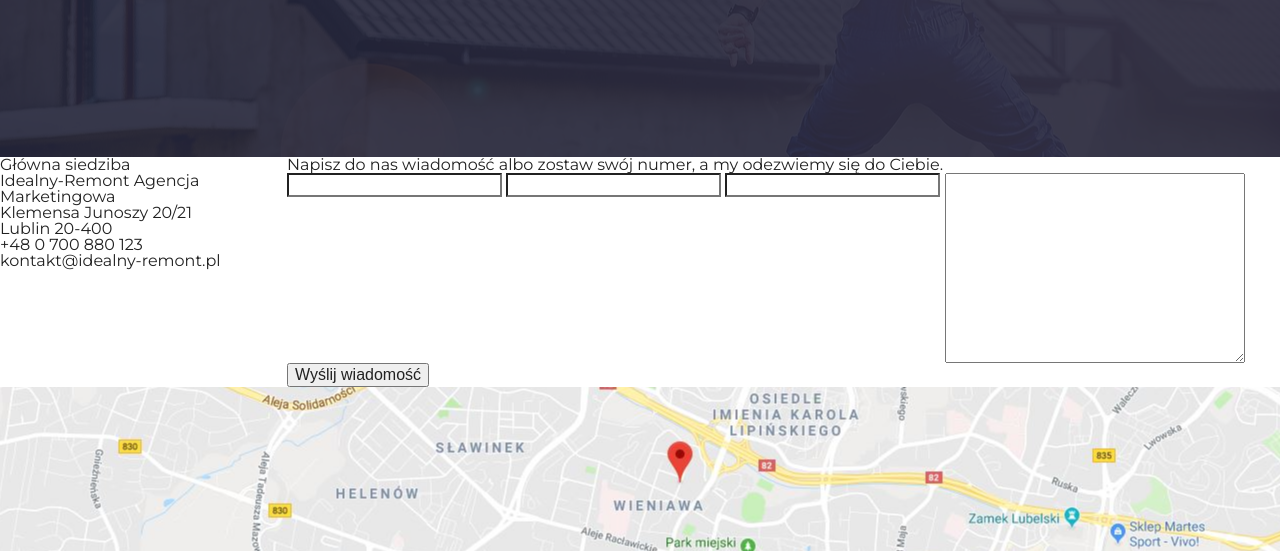
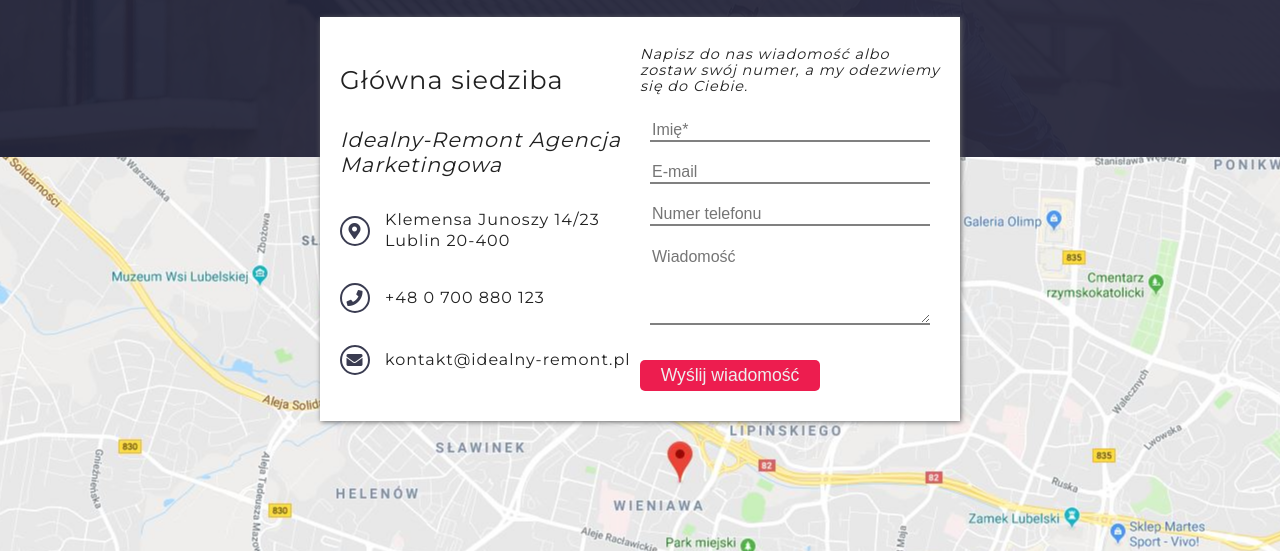
Before and after one commit to jatanski/construction-business-landingpage, a website built with webpack: page index.html in a window 1280 px wide. Shown: the part 163-714 px from the top of the page. Built offline with nearby package versions, Linux system fonts and the light colour scheme.

Commit message:
contact ready in 95%, add footer icon

```diff
--- a/index.html
+++ b/index.html
@@ -261,17 +261,32 @@
             <h3 class="contact__containter__companyDate-header">
               Idealny-Remont Agencja Marketingowa
             </h3>
-            <p class="contact__containter__companyDate-adress">
-              Klemensa Junoszy 20/21
+            <div class="contact__containter__companyDate-adress">
+              <div class="iconContainer">
+                <i class="fas fa-map-marker-alt"></i>
+              </div>
+              <p>
+                Klemensa Junoszy 14/23
                 <br />
                 Lublin 20-400
               </p>
-            <p class="contact__containter__companyDate-telephone">
+            </div>
+            <div class="contact__containter__companyDate-telephone">
+              <div class="iconContainer">
+                <i class="fas fa-phone"></i>
+              </div>
+              <p>
                 +48 0 700 880 123
               </p>
-            <p class="contact__containter__companyDate-mail">
+            </div>
+            <div class="contact__containter__companyDate-mail">
+              <div class="iconContainer">
+                <i class="fas fa-envelope"></i>
+              </div>
+              <p>
                 kontakt@idealny-remont.pl
               </p>
+            </div>
           </div>
           <div class="contact__containter__formContainer">
             <h3 class="contact__containter__formContainer-title">
@@ -279,23 +294,54 @@
               do Ciebie.
             </h3>
             <form class="contact__form" action="">
-              <input type="text" class="contact__form-name" />
-              <input type="text" class="contact__form-mail" />
-              <input type="text" class="contact__form-telephone" />
+              <input
+                type="text"
+                id="name"
+                class="contact__form-input name"
+                placeholder="Imię*"
+              />
+              <input
+                type="text"
+                id="mail"
+                class="contact__form-input mail"
+                placeholder="E-mail"
+              />
+              <input
+                type="number"
+                id="telephone"
+                class="contact__form-input telephone"
+                placeholder="Numer telefonu"
+              />
               <textarea
                 name=""
                 id=""
-                cols="30"
-                rows="10"
-                class="contact__form-message"
+                cols="20"
+                rows="4"
+                class="contact__form-input message"
+                placeholder="Wiadomość"
               ></textarea>
-              <button class="contact__form-button">Wyślij wiadomość</button>
+
+              <button class="contact__form-button">
+                Wyślij wiadomość
+              </button>
             </form>
           </div>
         </div>
         <div class="contact-map"></div>
       </section>
-      <footer class="footer"></footer>
+      <footer class="footer">
+        <div class="footer__socials">
+          <div class="footer__socials-fb">
+            <i class="fab fa-facebook-f"></i>
+          </div>
+          <div class="footer__socials-insta">
+            <i class="fab fa-instagram"></i>
+          </div>
+          <div class="footer__socials-linkedin">
+            <i class="fab fa-linkedin-in"></i>
+          </div>
+        </div>
+      </footer>
     </div>
     <script src="https://code.jquery.com/jquery-3.4.1.min.js"></script>
     <script
--- a/scss/main.scss
+++ b/scss/main.scss
@@ -8,6 +8,7 @@
 @import "partials/components/projects";
 @import "partials/components/recomendation";
 @import "partials/components/contact";
+@import "partials/components/footer";
 @import "partials/components/proba";
 
 html,
--- a/scss/partials/_variables.scss
+++ b/scss/partials/_variables.scss
@@ -27,3 +27,6 @@ $projects-mainColor: #ff5252;
 
 //Recomendation
 $recomendation-background: #f1f2f2;
+
+//Contact
+$main-color: rgba(37, 39, 62, 0.9);
--- a/scss/partials/components/_contact.scss
+++ b/scss/partials/components/_contact.scss
@@ -13,6 +13,10 @@
   &-title {
     color: #eee;
     position: absolute;
+    top: 35%;
+    left: 12%;
+    font-size: 2em;
+    text-transform: uppercase;
     z-index: 2;
   }
   &::after {
@@ -20,18 +24,97 @@
     min-height: 40vh;
     width: 100%;
     content: "";
-    background-color: rgba(37, 39, 62, 0.9);
+    background-color: rgba(37, 39, 62, 0.95);
     z-index: 1;
   }
 }
 
 .contact__containter {
+  display: flex;
+  position: absolute;
+  top: 25%;
+  left: 50%;
+  transform: translateX(-50%);
+  padding: 30px 20px;
   background-color: #fff;
-  position: absolute;
-  display: flex;
+  box-shadow: 1px 1px 5px #666;
+  z-index: 2;
+  &__companyDate {
+    width: 50%;
+    display: flex;
+    flex-direction: column;
+    justify-content: space-around;
+    & > * {
+      display: flex;
+      align-items: center;
+      line-height: 130%;
+      letter-spacing: 1px;
+    }
+    &-desc {
+      font-size: 1.6em;
+    }
+    &-header {
+      font-size: 1.3em;
+      font-style: italic;
+      letter-spacing: 1px;
+      line-height: 120%;
+    }
+  }
+  &__formContainer {
+    width: 50%;
+    display: flex;
+    flex-direction: column;
+    &-title {
+      font-size: 0.9em;
+      font-style: italic;
+      letter-spacing: 1px;
+      line-height: 110%;
+      margin-bottom: 15px;
+    }
+  }
 }
 
 .contact-map {
   background-position: center;
   min-height: 50vh;
 }
+
+.contact__form {
+  display: flex;
+  flex-direction: column;
+  &-input {
+    border: none;
+    border-bottom: 2px solid grey;
+    transition: 0.3s;
+    margin: 10px;
+    &:focus {
+      border-bottom: 3px solid $color-main;
+    }
+  }
+  &-button {
+    width: 60%;
+    margin-top: 25px;
+    padding: 5px 10px;
+    border: none;
+    border-radius: 5px;
+    background-color: #ed1d4f;
+    color: #eee;
+    font-size: 1.1em;
+  }
+}
+
+.iconContainer {
+  position: relative;
+  width: 30px;
+  height: 30px;
+  margin-right: 15px;
+  color: $main-color;
+  border: 2px solid $main-color;
+  border-radius: 50%;
+  & .fas {
+    position: absolute;
+    top: 50%;
+    left: 50%;
+    transform: translate(-50%, -50%);
+  }
+}
```
Also changed, not shown: dist/index.js, 1 other file. Lines whose indentation alone changed are shown as unchanged.
